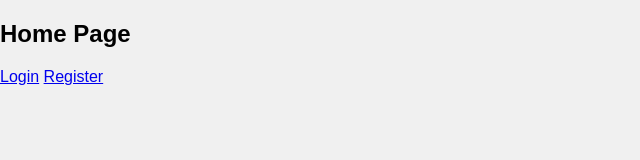
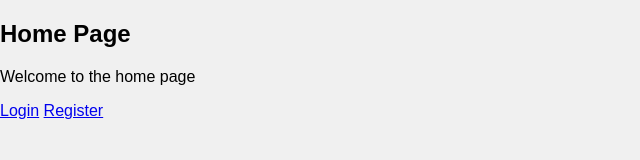
Before and after one commit to taqihaider110/PRACTICE-GIT, a plain HTML site: page index.html in a window 1280 px wide. Shown: the whole page, without its empty margins (0-640 px from the left). Drawn offline with Linux system fonts and the light colour scheme.

Commit message:
Add new feature

```diff
--- a/index.html
+++ b/index.html
@@ -8,6 +8,9 @@
     <div class="container">
         <div class="header">
             <h2>Home Page</h2>
+            <p>
+                Welcome to the home page
+            </p>
         </div>
         <div class="content">
             <a href="login.php">Login</a>
```
